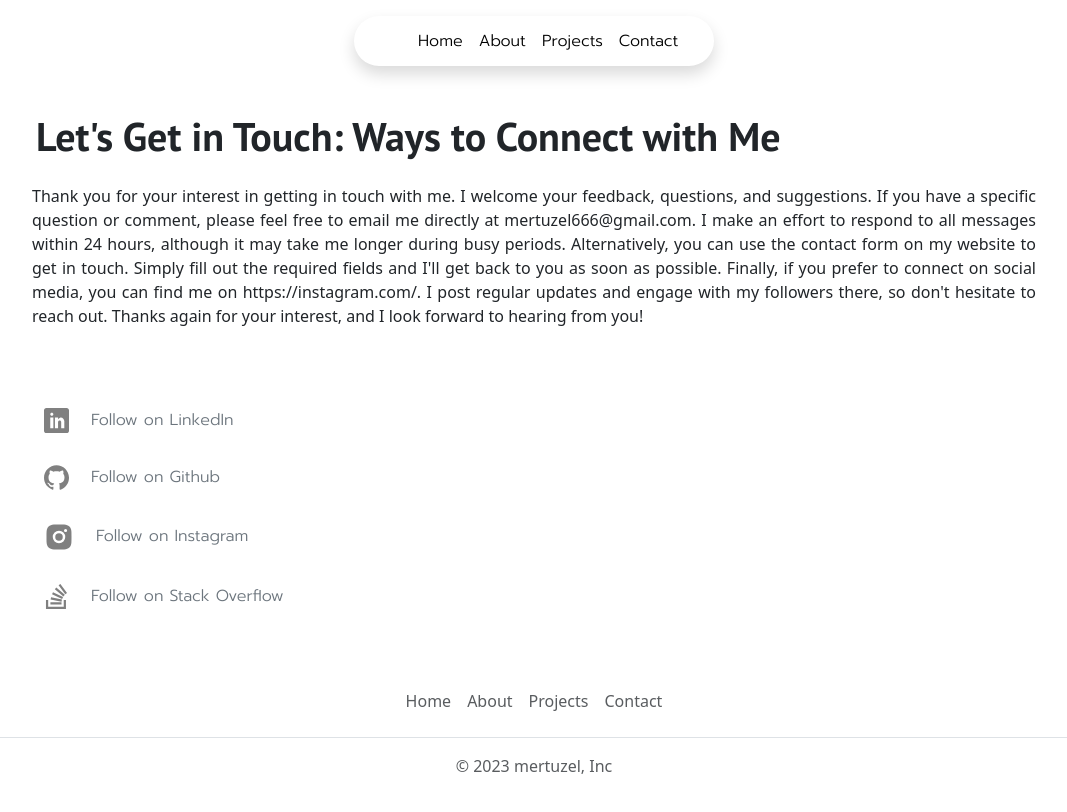
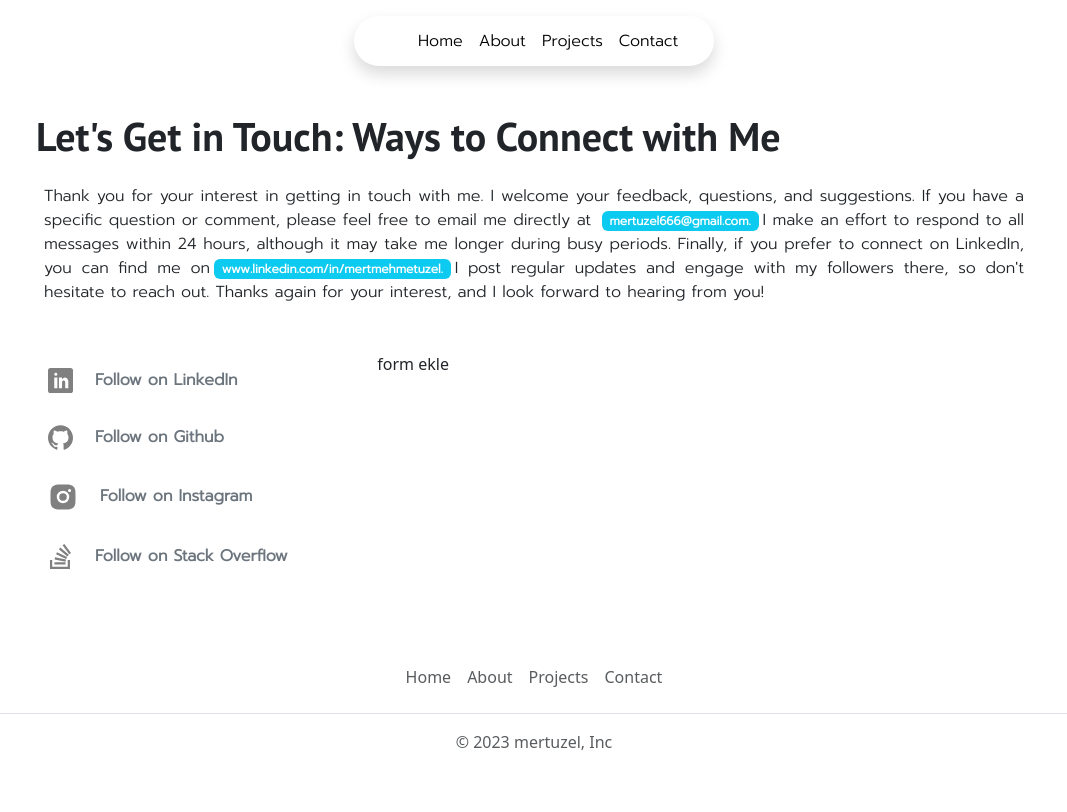
Before and after one commit to mrtuzl/portfolio-app, a React app: page /#/contact in a window 1280 px wide. Shown: the top 812 px of the page, without its empty margins (106-1173 px from the left). Built offline with nearby package versions, Linux system fonts and the light colour scheme; some icons are missing.

Commit message:
updates on about and contact

```diff
--- a/src/App.scss
+++ b/src/App.scss
@@ -60,7 +60,7 @@ h1{
 
 .grow-on-hover:hover {
     transform: scale(1.1);
-    color: $blue-300 !important;
+    color: #189db8 !important;
   }
 .card-hover:hover{
   background-color: $light;
@@ -77,7 +77,7 @@ h1{
     width: 20rem;
 }
 .card-sm{
-  width: 14rem;
+  width: 13rem;
 }
 .justify{
     text-align: justify;
@@ -122,7 +122,15 @@ h1{
 }
 .figma{
   background-color: $teal-500;
-  width: 85½;
+  width: 85%;
+}
+.photoshop{
+  background-color: $blue-400;
+  width: 60%;
+}
+.premiere{
+  background-color: $purple-400;
+  width: 100%;
 }
 .btn-up{
   position: fixed;
--- a/src/components/About.js
+++ b/src/components/About.js
@@ -10,6 +10,8 @@ import logoWebpack from "../img/webpack.svg";
 import logoGit from "../img/git.svg";
 import logoXd from "../img/xd.svg";
 import logoFigma from "../img/figma.svg";
+import logoPs from "../img/ps.png";
+import logoPr from "../img/pr.png";
 import Card from "./Card";
 const About = () => {
   return <>
@@ -17,15 +19,19 @@ const About = () => {
               <div className="row">
                 <div className="col-lg-8 col-sm-12 mobile">
                    <div className="row p-3">
-                        <h1 className="mx-2"> I’m Mert Uzel. I live in Ankara, where I design the future.</h1>
+                        <h1 className="mx-2"> A little about me.</h1>
                         <p className="p-3 prompt justify">
-                        I've worked on a variety of projects over the years and
-                        I'm proud of the progress I've made. Many of these projects
-                        are open-source and available for others to explore and contribute to.
-                        If you're interested in any of the projects I've worked on,
-                        please feel free to check out the code and suggest any improvements
-                        or enhancements you might have in mind. Collaborating with others
-                        is a great way to learn and grow, and I'm always open to new ideas and feedback.
+                        Hello! I'm Mert Mehmet Uzel, a Junior Frontend Developer and Educational Technology Specialist.
+                        I completed my undergraduate studies in Computer Education and Instructional Technology at
+                        Hacettepe University, and I had an unforgettable experience with the Erasmus+ Program at
+                        Vilnius University.
+                        During my time as a part-time Frontend Developer at Hacettepe University -
+                        Continuing Education Center, I honed my skills in HTML5, CSS3, Javascript and
+                        WordPress. Creating websites and updating content was both enjoyable and
+                        instructive for me. Balancing my life with hobbies like mobile photography,
+                        theatre, literature, and travel, I continue to focus on continuous learning
+                        and new projects. If you're interested in checking out my projects or
+                        collaborating, please feel free to reach out!
                         </p>
                     </div>
                     <div className="d-flex flex-column p-3">
@@ -40,23 +46,20 @@ const About = () => {
                               img={logoCss}
                               content="100%"/>
                         </a>
-                      </div>
-
-                      <div className="d-flex justify-content-evenly align-items-center mobile-column">
-                       <a href="https://ecma-international.org/publications-and-standards/standards/ecma-262/" target="_blank" rel="noopener noreferrer">
+                        <a href="https://ecma-international.org/publications-and-standards/standards/ecma-262/" target="_blank" rel="noopener noreferrer">
                             <Card title="Javascript"
                               img={logoJavascript}
                               content="80%"/>
                         </a>
+                      </div>
+
+                      <div className="d-flex justify-content-evenly align-items-center mobile-column">
                         <a href="https://react.dev/" target="_blank" rel="noopener noreferrer">
                             <Card title="React JS"
                               img={logoReact}
                               content="75%"/>
                          </a>
-                      </div>
-
-                      <div className="d-flex justify-content-evenly align-items-center mobile-column">
-                       <a href="https://getbootstrap.com/" target="_blank" rel="noopener noreferrer">
+                         <a href="https://getbootstrap.com/" target="_blank" rel="noopener noreferrer">
                             <Card title="Bootstrap"
                               img={logoBootstrap}
                               content="75%"/>
@@ -69,7 +72,7 @@ const About = () => {
                       </div>
 
                       <div className="d-flex justify-content-evenly align-items-center mobile-column">
-                       <a href="https://webpack.js.org/" target="_blank" rel="noopener noreferrer">
+                      <a href="https://webpack.js.org/" target="_blank" rel="noopener noreferrer">
                             <Card title="Webpack"
                               img={logoWebpack}
                               content="50%"/>
@@ -79,6 +82,11 @@ const About = () => {
                               img={logoGit}
                               content="60%"/>
                         </a>
+                        <a href="https://www.figma.com/" target="_blank" rel="noopener noreferrer">
+                            <Card title="Figma"
+                              img={logoFigma}
+                              content="85%"/>
+                        </a>
                       </div>
 
                       <div className="d-flex justify-content-evenly align-items-center mobile-column">
@@ -87,11 +95,16 @@ const About = () => {
                               img={logoXd}
                               content="100%"/>
                        </a>
-                       <a href="https://www.figma.com/" target="_blank" rel="noopener noreferrer">
-                            <Card title="Figma"
-                              img={logoFigma}
-                              content="85%"/>
-                        </a>
+                       <a href="https://www.adobe.com/products/photoshop.html" target="_blank" rel="noopener noreferrer">
+                            <Card title="Photoshop"
+                              img={logoPs}
+                              content="60%"/>
+                       </a>
+                       <a href="https://www.adobe.com/products/premiere.html" target="_blank" rel="noopener noreferrer">
+                            <Card title="Premiere"
+                              img={logoPr}
+                              content="100%"/>
+                       </a>
                       </div>
                    </div>
                </div>
--- a/src/components/Contact.js
+++ b/src/components/Contact.js
@@ -6,55 +6,62 @@ import { SiStackoverflow } from "react-icons/si";
 
 const Contact = () => {
   return <>
-             <div className="container pt-5 ps-5 pe-5">
-              <div className="row">
+             <div className="container pt-5 ps-5 pe-5 mobile">
+              <div className="row p-3">
+                <div className="col-lg-12 col-sm-12 mobile">
 
-                <div className="col-lg-12 col-sm-12">
-                  <div className="row p-3">
                         <h1 className="mx-2"> Let's Get in Touch: Ways to Connect with Me </h1>
-                        <p className="p-3 promp justify">
+                        <p className="p-3 prompt justify">
                         Thank you for your interest in getting in touch with me.
                         I welcome your feedback, questions, and suggestions.
                         If you have a specific question or comment, please feel
-                        free to email me directly at mertuzel666@gmail.com.
+                        free to email me directly at <span className="badge bg-info mx-1">
+                        <a href="mailto:mertuzel666@gmail.com" className="text-white"> mertuzel666@gmail.com. </a></span>
                         I make an effort to respond to all messages within 24 hours,
                          although it may take me longer during busy periods.
-                         Alternatively, you can use the contact form on my website
-                         to get in touch. Simply fill out the required fields and I'll
-                         get back to you as soon as possible. Finally, if you prefer
-                         to connect on social media, you can find me on
-                         https://instagram.com/. I post regular updates and engage
+                         Finally, if you prefer
+                         to connect on LinkedIn, you can find me on
+                         <span className="badge bg-info mx-1">
+                         <a href="https://www.linkedin.com/in/mertmehmetuzel"
+                         target="_blank" className="text-white"> www.linkedin.com/in/mertmehmetuzel. </a></span>
+                         I post regular updates and engage
                          with my followers there, so don't hesitate to reach out.
                           Thanks again for your interest, and I look forward to
                           hearing from you!
                         </p>
                 </div>
 
-                <div className="col-lg-12 social p-3 d-flex flex-column">
+                <div className="col-lg-4 social p-3 d-flex flex-column">
                             <div>
                               <a href="https://www.linkedin.com/in/mertmehmetuzel/" className="text-decoration-none">
                                 <ImLinkedin size={25} color="gray" className="m-3 grow-on-hover" />
-                                <span className="prompt  text-secondary grow-on-hover"> Follow on LinkedIn</span> </a>
+                                <span className="prompt text-secondary grow-on-hover fw-bold"> Follow on LinkedIn</span> </a>
                             </div>
                             <div>
                               <a href="https://github.com/mrtuzl/" className="text-decoration-none">
                                 <ImGithub size={25} color="gray" className="m-3 grow-on-hover"/>
-                                <span className="prompt  text-secondary grow-on-hover"> Follow on Github</span> </a>
+                                <span className="prompt text-secondary grow-on-hover fw-bold"> Follow on Github</span> </a>
                             </div>
                             <div>
                                 <a href="https://www.instagram.com/mertuzelofficial/" className="text-decoration-none">
                                 <RiInstagramFill size={30} color="gray" className="m-3 grow-on-hover" />
-                                <span className="prompt text-secondary grow-on-hover"> Follow on Instagram</span> </a>
+                                <span className="prompt text-secondary grow-on-hover fw-bold"> Follow on Instagram</span> </a>
                             </div>
                             <div>
                                 <a href="https://stackoverflow.com/" className="text-decoration-none">
                                 <SiStackoverflow size={25} color="gray" className="m-3 grow-on-hover"/>
-                                <span className="prompt text-secondary grow-on-hover"> Follow on Stack Overflow</span></a>
+                                <span className="prompt text-secondary grow-on-hover fw-bold"> Follow on Stack Overflow</span></a>
                             </div>
                   </div>
+                  <div className="col-lg-8 social p-3 d-flex flex-column">
+
+                                        form ekle
+
                   </div>
               </div>
+
             </div>
+
         </>;
 };
 
--- a/src/components/Project.js
+++ b/src/components/Project.js
@@ -10,10 +10,9 @@ const Project = () => {
               <div className="row">
                 <div className="col-lg-8 col-sm-12 mobile">
                   <div className="row p-3">
-                        <h1 className="mx-2"> Things I’ve made trying to put my dent in the universe. </h1>
-                        <p className="p-3 promp justify">
-                        I've worked on a variety of projects over the years and
-                        I'm proud of the progress I've made. Many of these projects are
+                        <h1 className="mx-2"> My works. </h1>
+                        <p className="p-3 prompt justify">
+                        Many of these projects are
                         open-source and available for others to explore and contribute to.
                         If you're interested in any of the projects I've worked on, please
                         feel free to check out the code and suggest any improvements or enhancements
```
Also changed, not shown: src/img/pr.png (added), src/img/ps.png (added). Lines whose indentation alone changed are shown as unchanged.
